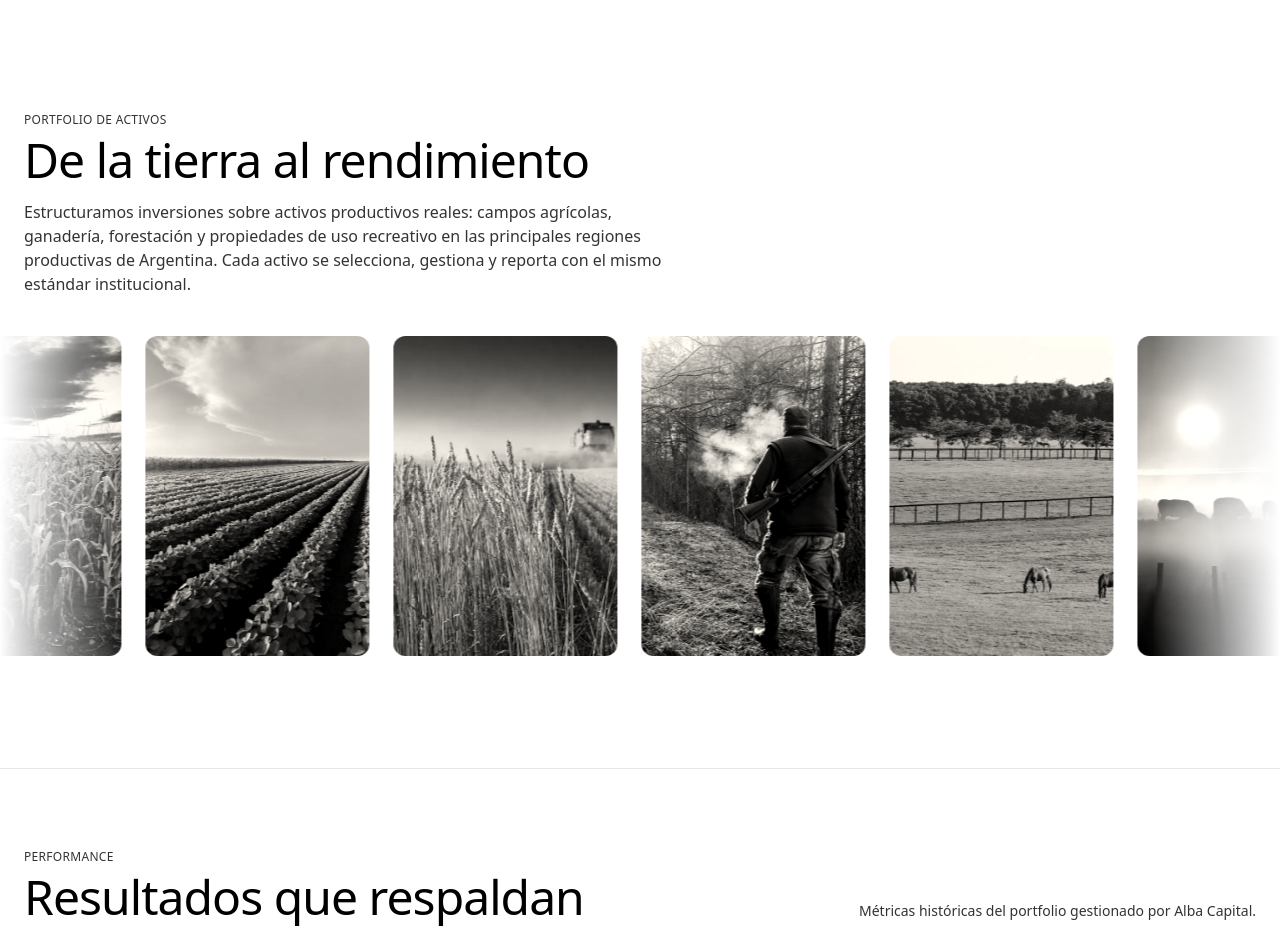
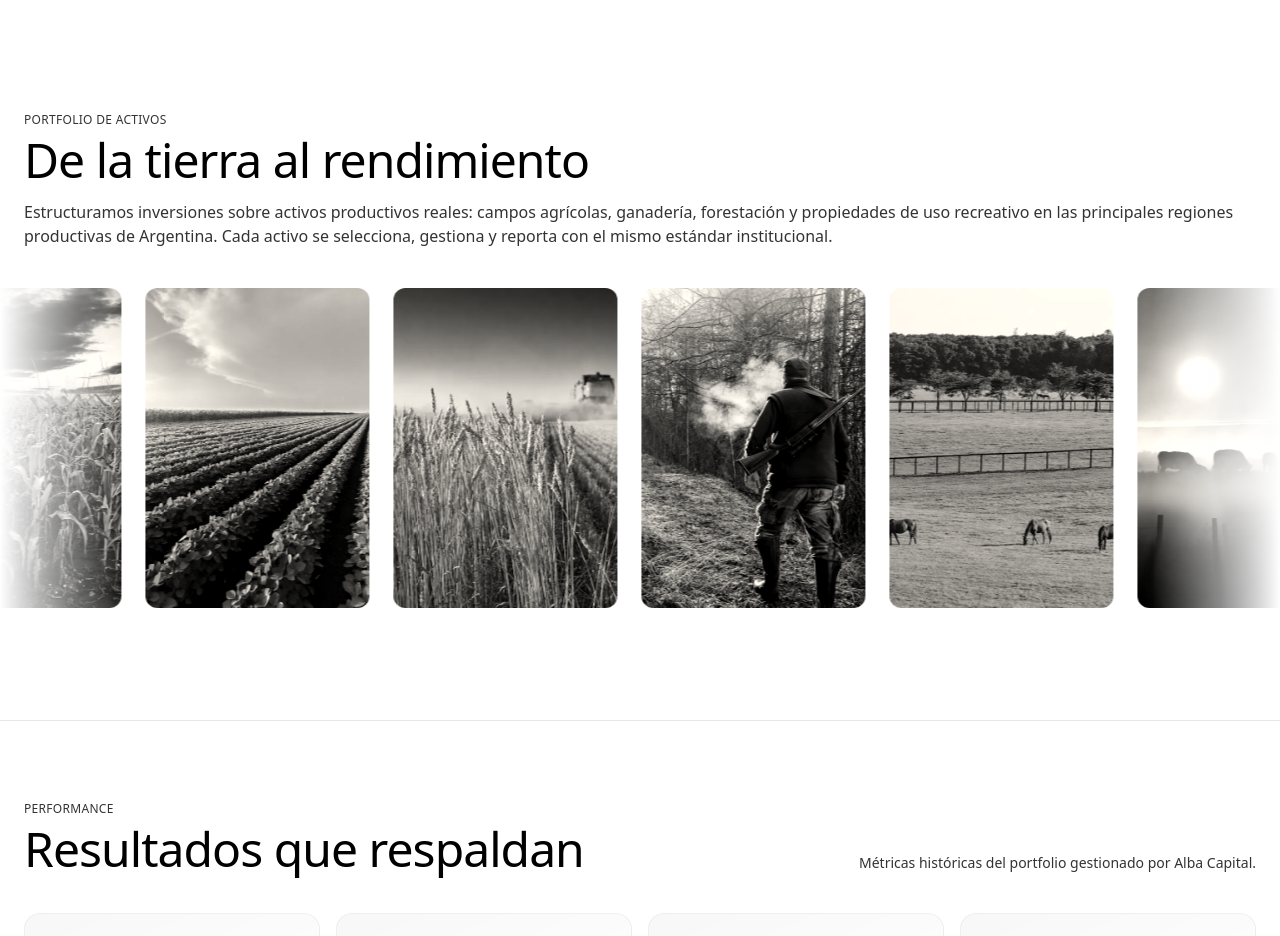
Before and after one commit to FamiliaAlba/AlbaCapital, a React (Vite) app: page / in a window 1280 px wide. Shown: the part 800-1736 px from the top of the page. Built offline with nearby package versions, Linux system fonts and the light colour scheme; no server answers; the database is empty.

Commit message:
Extender el título y descripción del portfolio a todo el ancho del contenedor

```diff
--- a/src/components/LandPortfolioShowcase.tsx
+++ b/src/components/LandPortfolioShowcase.tsx
@@ -57,10 +57,10 @@ const LandPortfolioShowcase = () => {
       <div className="container mx-auto px-6">
         <div className="mx-auto mb-10 max-w-7xl">
           <p className="text-minimal text-muted-foreground">{t("landPortfolio.kicker")}</p>
-          <h2 className="mt-2 max-w-3xl text-3xl font-light text-architectural md:text-5xl">
+          <h2 className="mt-2 text-3xl font-light text-architectural md:text-5xl">
             {t("landPortfolio.title")}
           </h2>
-          <p className="mt-4 max-w-2xl text-sm leading-relaxed text-muted-foreground md:text-base">
+          <p className="mt-4 text-sm leading-relaxed text-muted-foreground md:text-base">
             {t("landPortfolio.description")}
           </p>
         </div>
```
